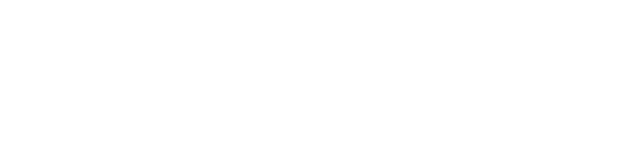
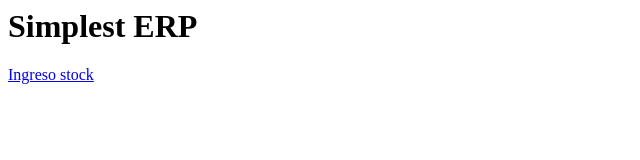
Before and after one commit to JohnathanMB/dojo-gitflow, a plain HTML site: page index.html in a window 1280 px wide. Shown: the whole page, without its empty margins (0-640 px from the left). Drawn offline with Linux system fonts and the light colour scheme.

Commit message:
stock link

```diff
--- a/index.html
+++ b/index.html
@@ -1,5 +1,6 @@
 <html>
-    <head>
-
-    </head>
+    <h1>
+        Simplest ERP
+    </h1>
+    <a href="/stock.html">Ingreso stock</a>
 </html>
```
